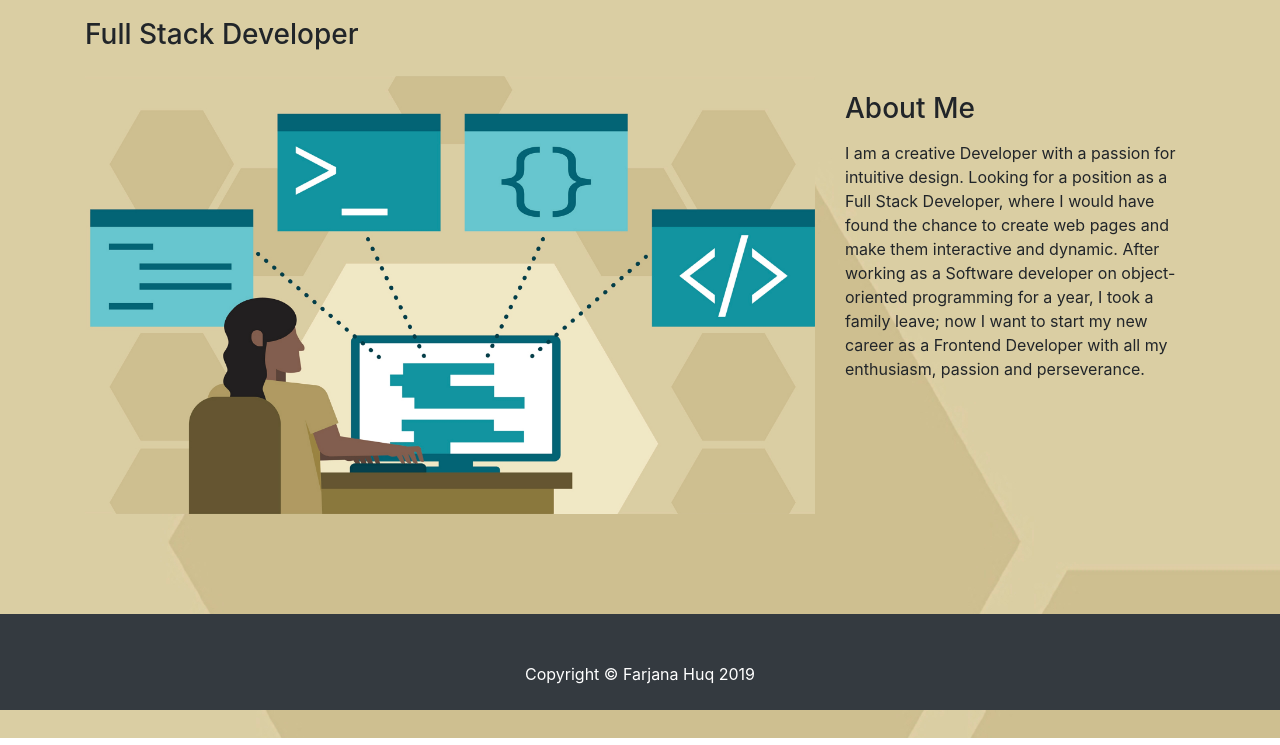
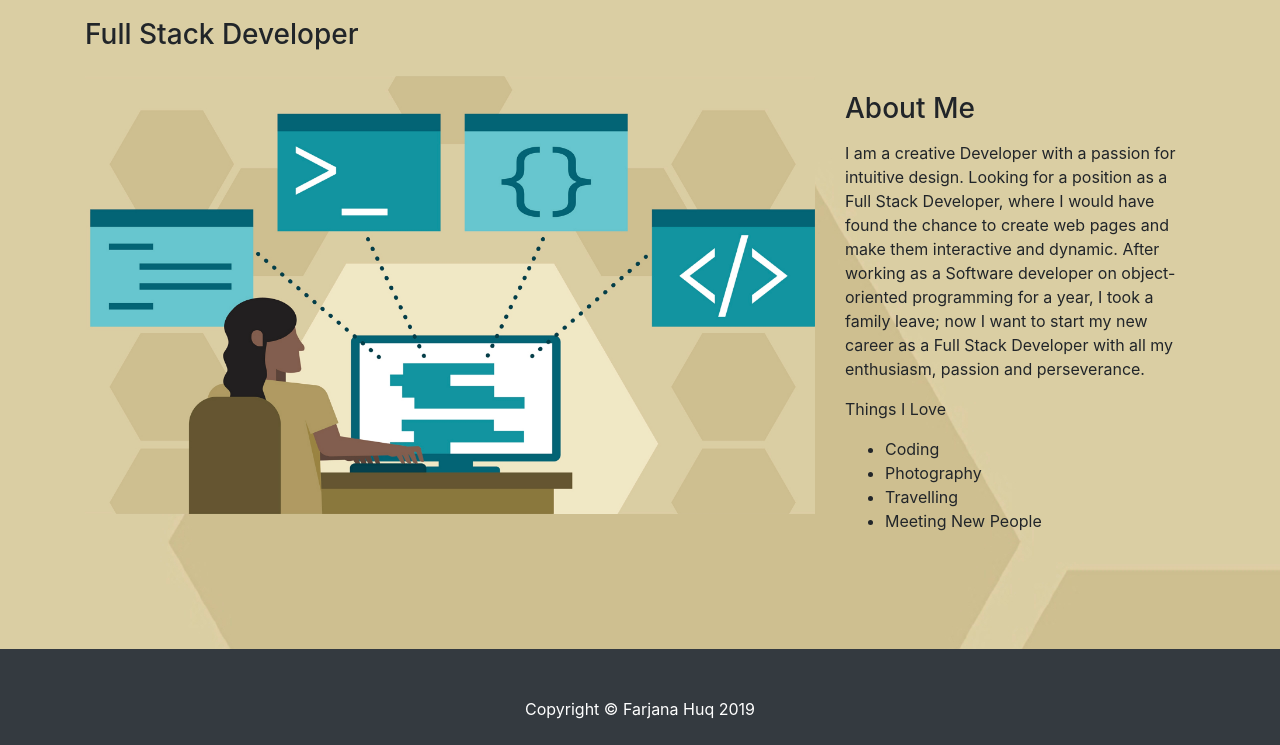
Before and after one commit to farjanaHuq/Portfolio, a website: page index.html in a window 1280 px wide. Shown: the part 62-807 px from the top of the page. Drawn offline with Linux system fonts and the light colour scheme.

Commit message:
index changed

```diff
--- a/index.html
+++ b/index.html
@@ -69,7 +69,14 @@
         <p> I am a creative Developer with a passion for intuitive design. Looking for a position as a Full Stack Developer,
           where I would have found the chance to create web pages and make them interactive and dynamic. After working as a
           Software developer on object- oriented programming for a year, I took a family leave; now I want to start my new
-          career as a Frontend Developer with all my enthusiasm, passion and perseverance.</p>
+          career as a Full Stack Developer with all my enthusiasm, passion and perseverance.</p>
+        <P>Things I Love </P>
+        <ul>
+          <li>Coding</li>
+          <li>Photography</li>
+          <li>Travelling</li>
+          <li>Meeting New People</li>
+        </ul>
 
       </div>
 
```
